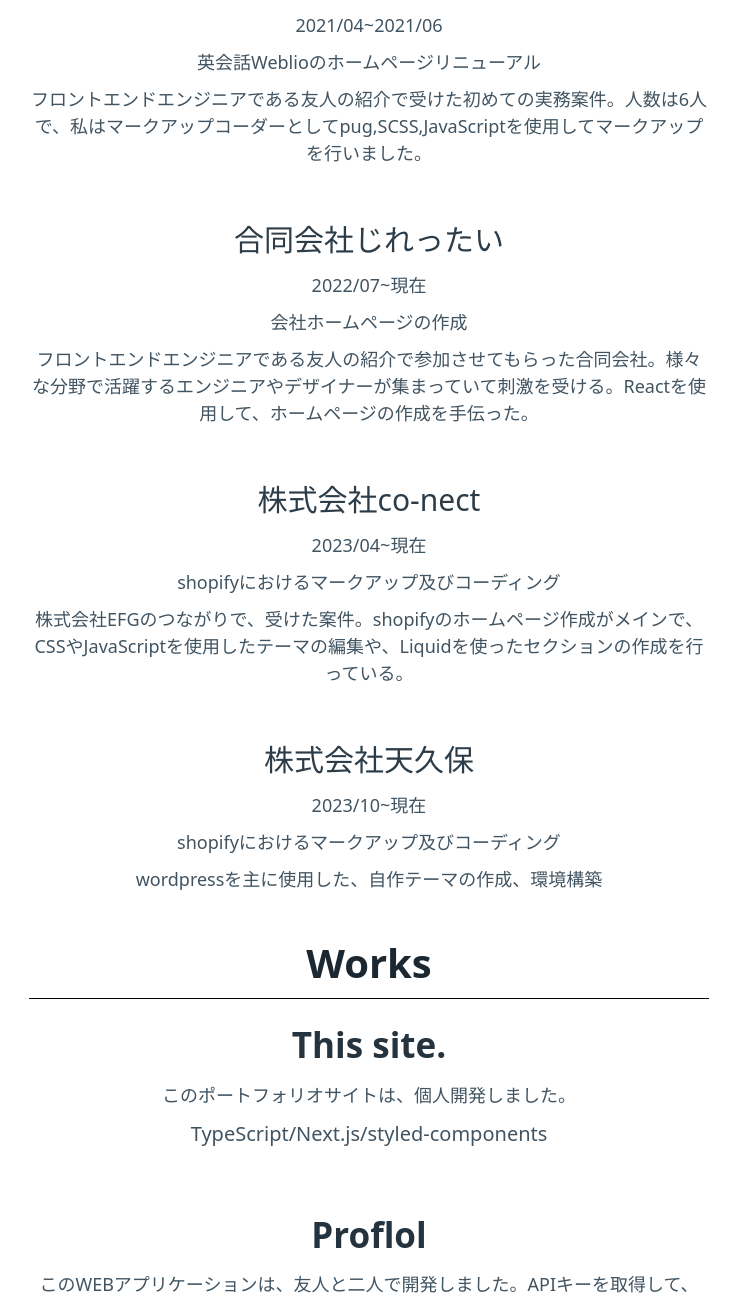
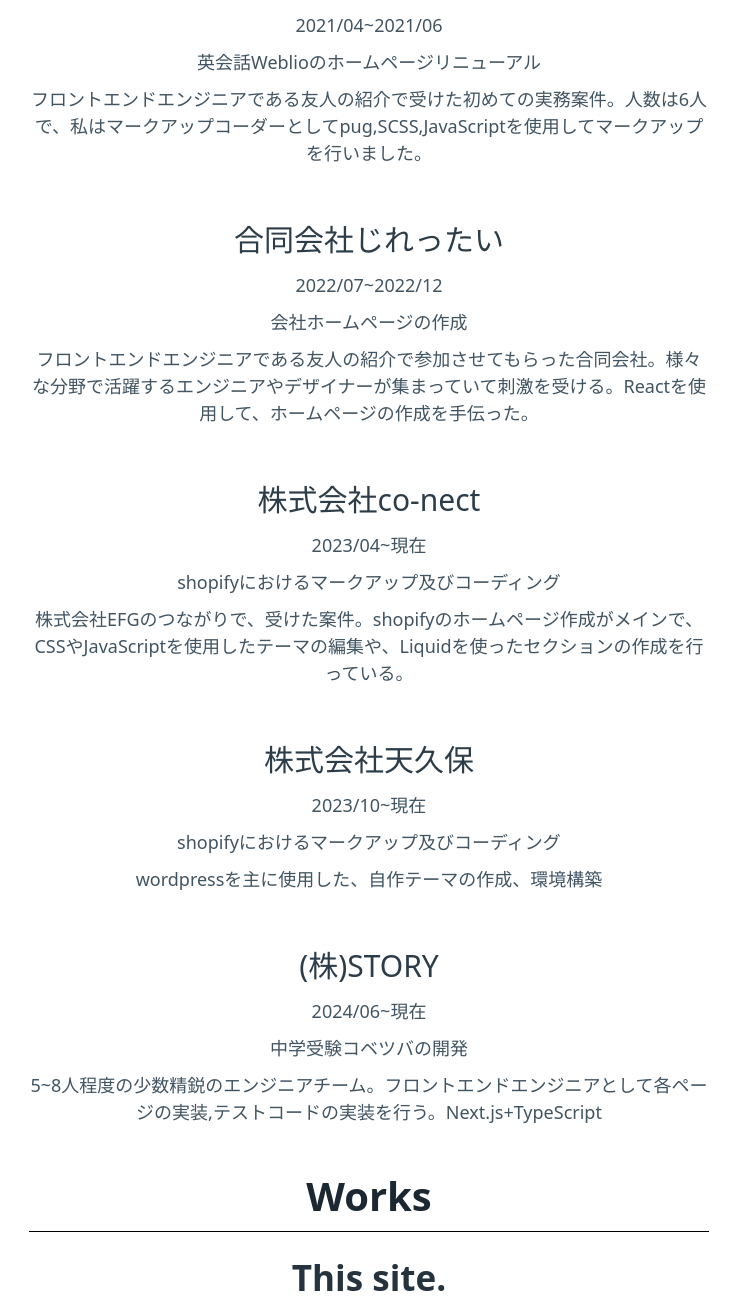
Before and after one commit to skikuchi7329/Portfolio, a Next.js app: page / in a window 1280 px wide. Shown: the part 1061-2362 px from the top of the page, without its empty margins (271-1008 px from the left). Built offline with nearby package versions, Linux system fonts and the light colour scheme.

Commit message:
add career

```diff
--- a/src/data/index.ts
+++ b/src/data/index.ts
@@ -40,7 +40,7 @@
   },
   {
     company: "合同会社じれったい",
-    term: "2022/07~現在",
+    term: "2022/07~2022/12",
     contents: "会社ホームページの作成",
     details: "フロントエンドエンジニアである友人の紹介で参加させてもらった合同会社。様々な分野で活躍するエンジニアやデザイナーが集まっていて刺激を受ける。Reactを使用して、ホームページの作成を手伝った。",
   },
@@ -55,5 +55,11 @@
     term: "2023/10~現在",
     contents: "shopifyにおけるマークアップ及びコーディング",
     details: "wordpressを主に使用した、自作テーマの作成、環境構築",
-  }
+  },
+  {
+    company: "(株)STORY",
+    term: "2024/06~現在",
+    contents: "中学受験コベツバの開発",
+    details: "5~8人程度の少数精鋭のエンジニアチーム。フロントエンドエンジニアとして各ページの実装,テストコードの実装を行う。Next.js+TypeScript",
+  },
 ]
```
